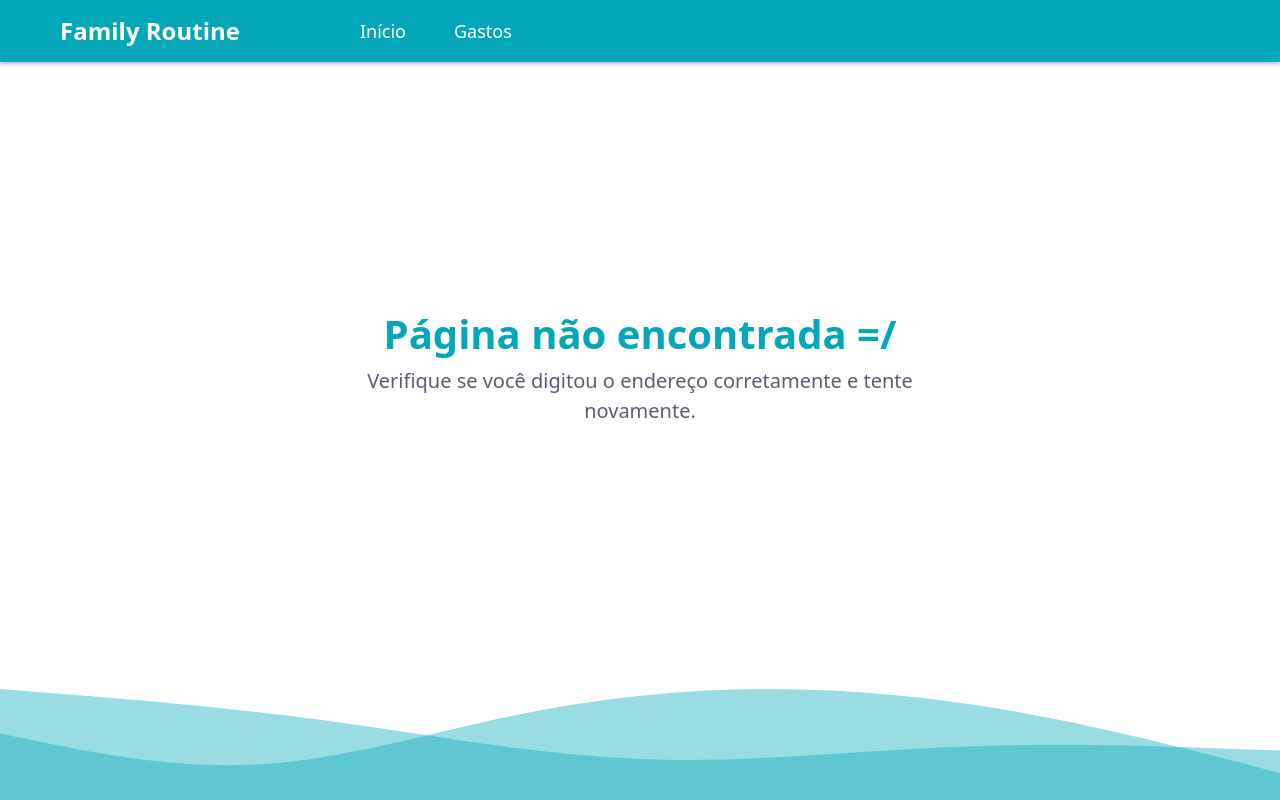
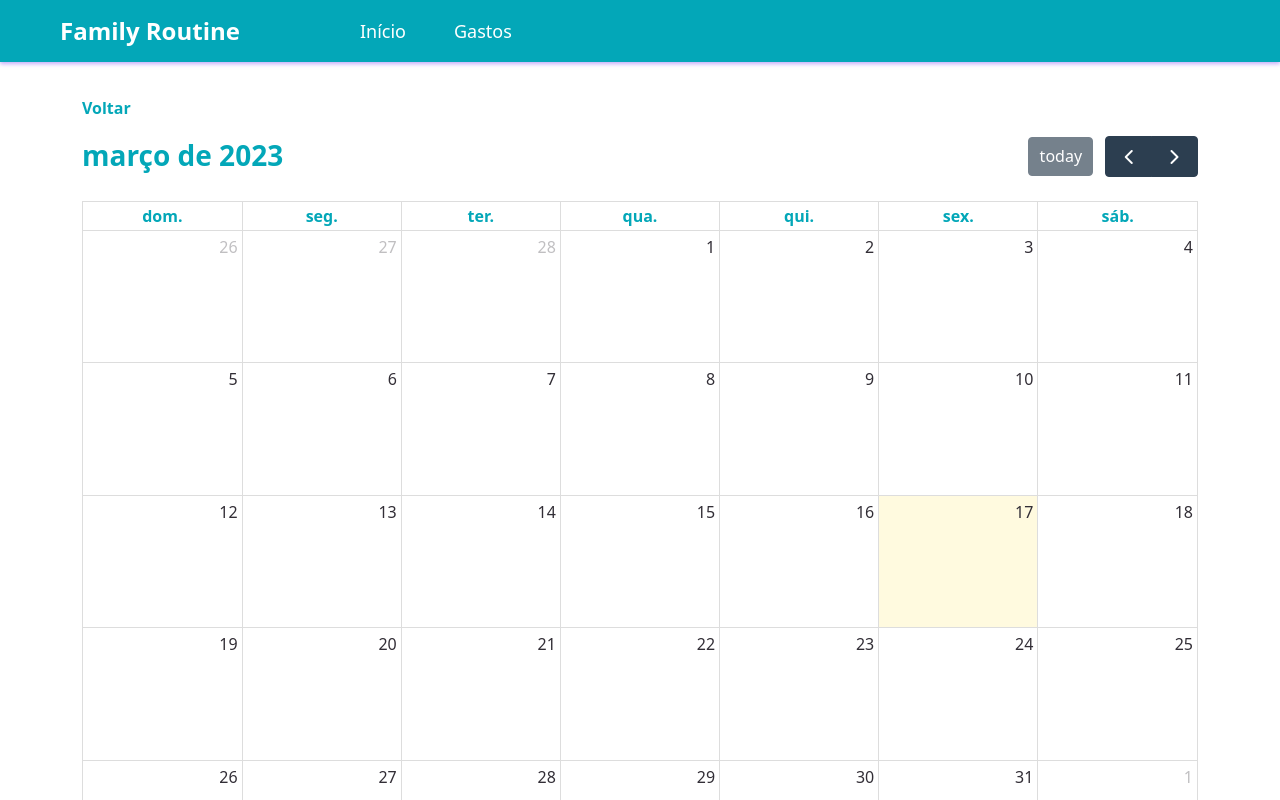
Before and after one commit to THE-TRIADE/frontend, a React (Vite) app: page /frontend/calendar/1 in a window 1280 px wide. Shown: the top 800 px of the page. Built offline with nearby package versions, Linux system fonts and the light colour scheme; no server answers.

Commit message:
Adicionando calendário

```diff
--- a/src/App.jsx
+++ b/src/App.jsx
@@ -10,6 +10,7 @@ import { SignIn } from './pages/SignIn';
 import { SignUp } from './pages/SignUp';
 import { Spents } from './pages/Spents';
 import { SpentsReports } from './pages/SpentsReport';
+import { Calendar } from './pages/Calendar';
 
 function App() {
 	return (
@@ -24,6 +25,7 @@ function App() {
 				<Route path="/spents" element={<Spents />} />
 				<Route path="/spentsreport" element={<SpentsReports />} />
 				<Route path="/login" element={<SignIn />} />
+				<Route path="/calendar/:id" element={<Calendar />} />
 				<Route path="/forgotpassword" element={<ForgotPassword />} />
 				<Route path="*" element={<NotFound />} />
 			</Routes>
--- a/src/components/AccordionItemActivities/index.jsx
+++ b/src/components/AccordionItemActivities/index.jsx
@@ -15,7 +15,9 @@ export const AccordionActivities = ({ activity, parent, deleteFunction, target,
 					aria-expanded="false"
 					aria-controls={'collapse' + activity.id}
 				>
-					{activity.name}
+					{new Date(activity.dateStart).toLocaleDateString('pt-BR', { dateStyle: 'short', timeZone: 'UTC' }) +
+						' - ' +
+						activity.name}
 				</button>
 			</h2>
 			<div
@@ -32,16 +34,28 @@ export const AccordionActivities = ({ activity, parent, deleteFunction, target,
 						Criado Por: <span className="text-dark fw-normal">{activity.createdByName}</span>
 					</p>
 					<p className=" fw-bold text-primary">
-						Data de Início: <span className="text-dark fw-normal">{new Date(activity.dateStart).toLocaleDateString("pt-BR",{dateStyle:"short",timeZone: "UTC"})}</span>
+						Data de Início:{' '}
+						<span className="text-dark fw-normal">
+							{new Date(activity.dateStart).toLocaleDateString('pt-BR', { dateStyle: 'short', timeZone: 'UTC' })}
+						</span>
 					</p>
 					<p className=" fw-bold text-primary">
-						Data de Finalização: <span className="text-dark fw-normal">{new Date(activity.dateEnd).toLocaleDateString("pt-BR",{dateStyle:"short",timeZone: "UTC"})}</span>
+						Data de Finalização:{' '}
+						<span className="text-dark fw-normal">
+							{new Date(activity.dateEnd).toLocaleDateString('pt-BR', { dateStyle: 'short', timeZone: 'UTC' })}
+						</span>
 					</p>
 					<p className=" fw-bold text-primary">
-						Horário de Inicio: <span className="text-dark fw-normal">{new Date("0-" + activity.hourStart).toLocaleTimeString("pt-BR",{timeStyle:"short"})}</span>
+						Horário de Inicio:{' '}
+						<span className="text-dark fw-normal">
+							{new Date('0-' + activity.hourStart).toLocaleTimeString('pt-BR', { timeStyle: 'short' })}
+						</span>
 					</p>
 					<p className=" fw-bold text-primary">
-						Horário de Finalização: <span className="text-dark fw-normal">{new Date("0-" + activity.hourEnd).toLocaleTimeString("pt-BR",{timeStyle:"short"})}</span>
+						Horário de Finalização:{' '}
+						<span className="text-dark fw-normal">
+							{new Date('0-' + activity.hourEnd).toLocaleTimeString('pt-BR', { timeStyle: 'short' })}
+						</span>
 					</p>
 					{activity.commentary && (
 						<p className=" fw-bold text-primary">
--- a/src/index.css
+++ b/src/index.css
@@ -23,6 +23,19 @@ html,
 body,
 #root {
 	height: 100%;
+}
+a {
+	text-decoration: none;
+}
+.fc-col-header-cell-cushion {
+	color: #03a7b8;
+}
+.fc-daygrid-day-number {
+	color: #322e36;
+}
+.fc-h-event {
+	background-color: #cb8fff;
+	border: 1px solid #cb8fff;
 }
 .app {
 	display: flex;
--- /dev/null
+++ b/src/pages/Calendar.jsx
@@ -0,0 +1,47 @@
+import { Menu } from '../components/Menu';
+import CalendarComponent from './CalendarComponent';
+import { api } from '../config/api';
+import { useParams } from 'react-router-dom';
+import { useEffect } from 'react';
+import { useState } from 'react';
+const getActivities = async (dependentId) => {
+	return await api()
+		.get('/activity', { params: { dependentId } })
+		.then((res) => {
+			return res.data;
+		});
+};
+
+export const Calendar = () => {
+	const { id } = useParams();
+	const [activities, setActivities] = useState([]);
+	useEffect(() => {
+		getActivities(id).then((activities) => {
+			setActivities(activities);
+		});
+	}, [id]);
+	const mapActivitiesToEvents = () => {
+		return activities.map((activity) => ({
+			title: `${activity.name} - ${activity.hourStart}`,
+			date: activity.dateStart,
+		}));
+	};
+
+	return (
+		<div className="app justify-content-center pb-5">
+			<Menu />
+			<div className="container mt-5 pt-5">
+				<a className="customLink" href={'/frontend/dependentactivities/' + id}>
+					Voltar
+				</a>
+			</div>
+			<div className="container mx-5 pt-3">
+				<div className="row">
+					<div className="col-12">
+						<CalendarComponent events={mapActivitiesToEvents()} />
+					</div>
+				</div>
+			</div>
+		</div>
+	);
+};
--- /dev/null
+++ b/src/pages/CalendarComponent.jsx
@@ -0,0 +1,23 @@
+import React from 'react';
+import FullCalendar from '@fullcalendar/react';
+import dayGridPlugin from '@fullcalendar/daygrid';
+
+export default class CalendarComponent extends React.Component {
+	render() {
+		const { events } = this.props;
+		const handleEventMouseEnter = (info) => {
+			alert(`Informações sobre a atividade: ${info.event.title}`);
+		};
+		return (
+			<FullCalendar
+				plugins={[dayGridPlugin]}
+				timeZone="America/Sao_Paulo"
+				initialView="dayGridMonth"
+				locale={'pt-br'}
+				weekends={true}
+				events={events}
+				eventClick={handleEventMouseEnter}
+			/>
+		);
+	}
+}
--- a/src/pages/DependentActivities.jsx
+++ b/src/pages/DependentActivities.jsx
@@ -27,19 +27,25 @@ export const ActivityStateEnum = {
 };
 
 const getActivities = async (dependentId) => {
-	return await api().get('/activity', { params: { dependentId } }).then((res) => {
+	return await api()
+		.get('/activity', { params: { dependentId } })
+		.then((res) => {
 			return res.data;
 		});
 };
 
 const getDependent = async (dependentId) => {
-	return await api().get('/dependent/' + dependentId).then((res) => {
+	return await api()
+		.get('/dependent/' + dependentId)
+		.then((res) => {
 			return res.data;
 		});
 };
 
 const getGuardiansByDependentId = async (dependentId) => {
-	return await api().get('/guard/by-dependent-id/' + dependentId).then((res) => {
+	return await api()
+		.get('/guard/by-dependent-id/' + dependentId)
+		.then((res) => {
 			return res.data.map((guard) => ({ id: guard.guardianId, name: guard.guardianName }));
 		});
 };
@@ -192,7 +198,9 @@ export const DependentActivities = () => {
 
 	const deleteActivityFunction = (e, activityId) => {
 		e.preventDefault();
-		api().delete(`/activity/${activityId}`).then(() => {
+		api()
+			.delete(`/activity/${activityId}`)
+			.then(() => {
 				setActivities((oldList) => oldList.filter((activity) => activity.id != activityId));
 			});
 	};
@@ -300,6 +308,12 @@ export const DependentActivities = () => {
 						</div>
 					)}
 					<>
+						<div className="">
+							{' '}
+							<a className="customLink" href={'/frontend/calendar/' + dependent.id}>
+								Ver calendário
+							</a>
+						</div>
 						{/* CONTAGEM DAS ATIVIDADES INICIO */}
 						<div className="resumo">
 							<h5 className="my-3">Resumo de Atividades</h5>
```
Also changed, not shown: package.json (+6 -3 lines), 1 other file (tests, documents, lock files or other folders). Lines whose indentation alone changed are shown as unchanged.
